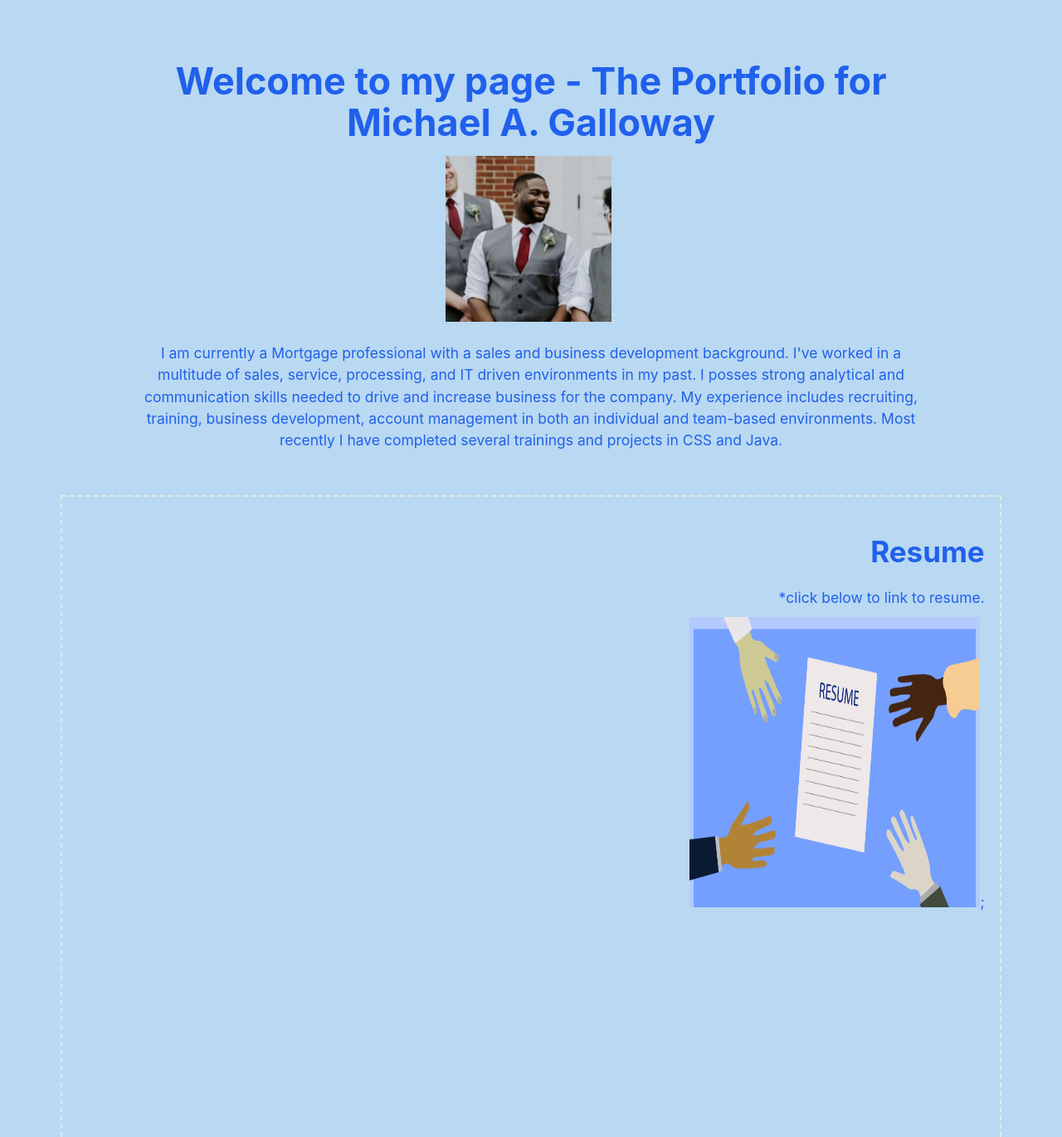
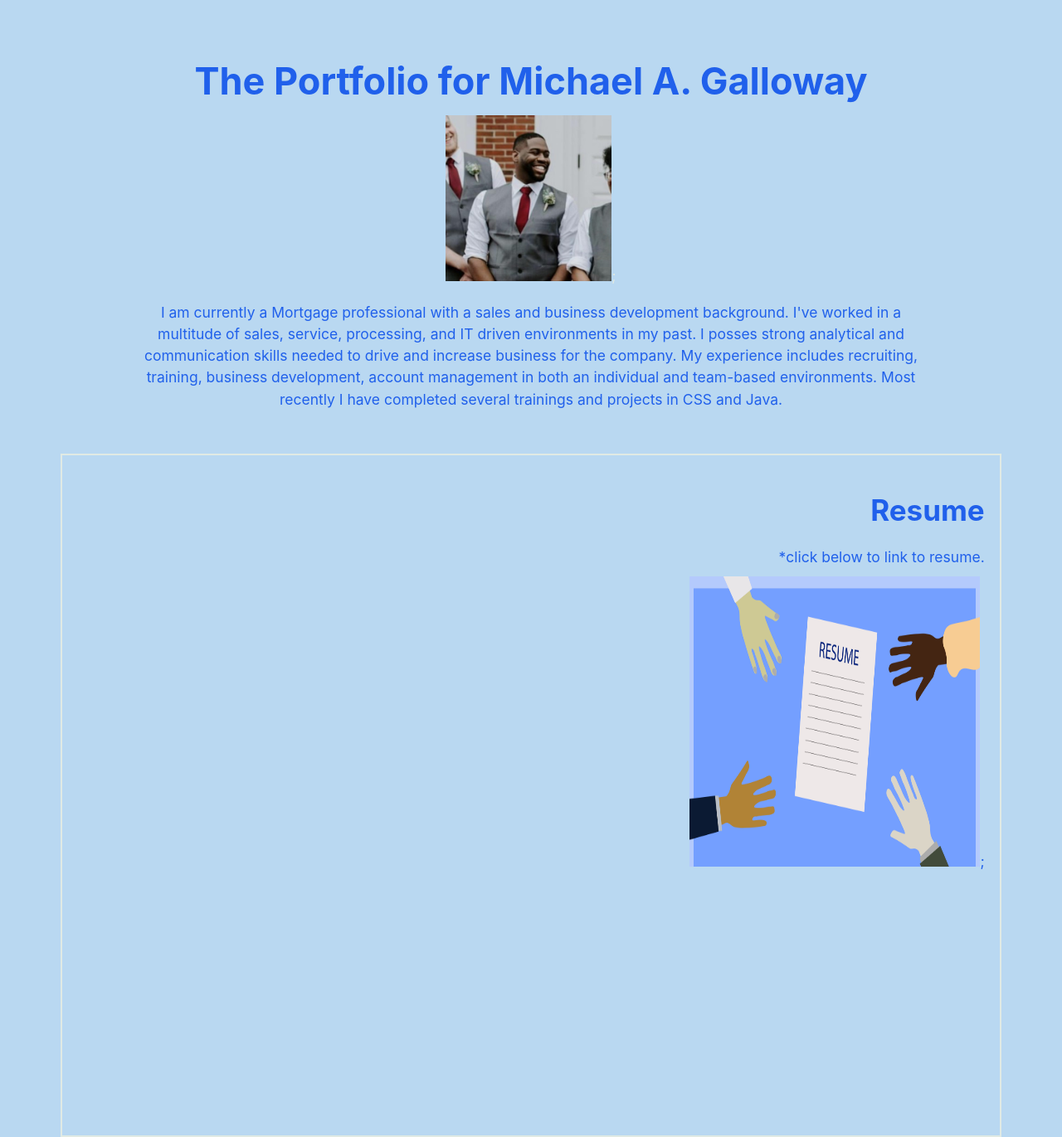
Before and after one commit to mgallow9/Portfolio, a plain HTML site: page index.html in a window 1280 px wide. Shown: the top 1371 px of the page at 83% size. Drawn offline with Linux system fonts and the light colour scheme.

Commit message:
added stylings and removed border style; still need to add hyperlinks

```diff
--- a/index.html
+++ b/index.html
@@ -13,7 +13,7 @@
 
   <header>
     <h1 class="page-title">
-     Welcome to my page - The Portfolio for Michael A. Galloway
+     The Portfolio for Michael A. Galloway
 
     </h1>
 
--- a/style.css
+++ b/style.css
@@ -143,7 +143,7 @@
     text-align: right;
 
     /* outline is like border, but on the outside of the box instead of inside */
-    outline: 2px dashed var(--gin);
+    outline: 2px solid var(--gin);
     outline-offset: -2px;
     transition: all 0.5s ease-in-out;
   }
```
